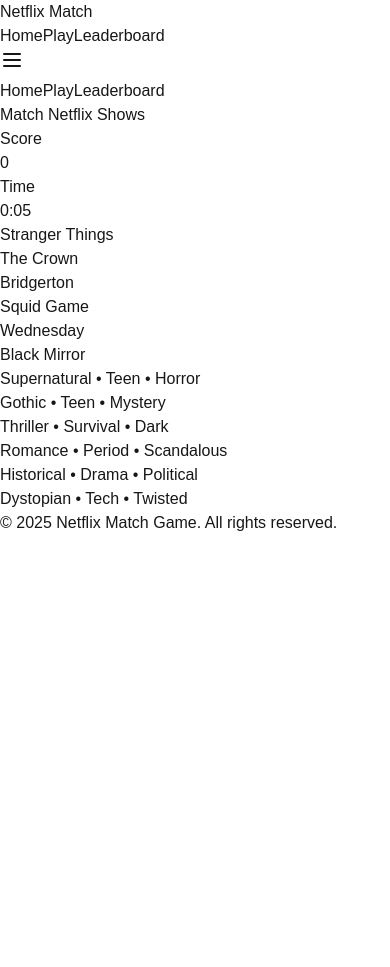
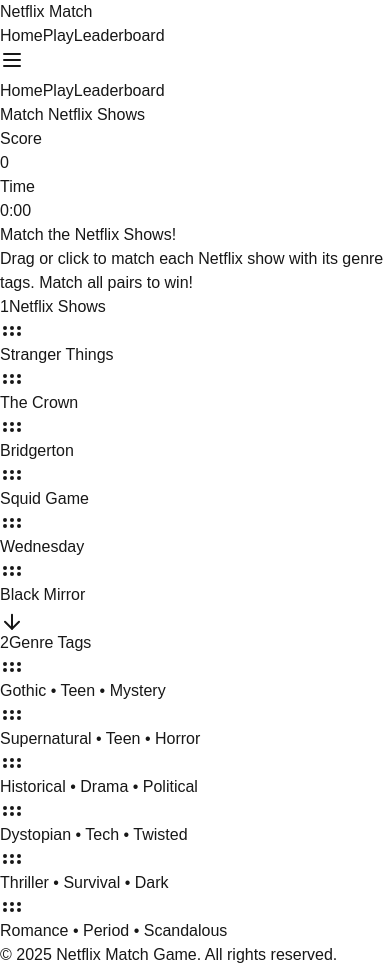
Before and after one commit to jonathankopp/sq_games, a Next.js app: page /game in a window 390 px wide. Before the commit the page ends 844 px from the top, so only its background shows below. Built offline with nearby package versions, Linux system fonts and the light colour scheme.

Commit message:
changed display and added some phone support

```diff
--- a/src/app/components/game/GameBoard.tsx
+++ b/src/app/components/game/GameBoard.tsx
@@ -1,176 +1,164 @@
 'use client';
 
-import { DndContext, DragEndEvent, DragStartEvent, DragOverlay } from '@dnd-kit/core';
 import { useState, useEffect } from 'react';
-import { useGameStore } from '@/store/gameStore';
 import { ShowCard } from './ShowCard';
-import { shuffleArray } from '@/lib/utils';
-import { cn } from '@/lib/utils';
+import { ArrowDownIcon } from 'lucide-react';
+import { motion } from 'framer-motion';
 
-export function GameBoard() {
-  const {
-    shows,
-    userMatches,
-    setMatch,
-    removeMatch,
-    score,
-    setScore,
-    timeElapsed,
-    updateTimeElapsed,
-    isGameComplete,
-    completeGame,
-  } = useGameStore();
+interface Show {
+  id: string;
+  title: string;
+  description: string;
+}
 
-  const [draggedItem, setDraggedItem] = useState<{
-    id: string;
-    title: string;
-    type: 'show' | 'description';
-  } | null>(null);
+interface Match {
+  showId: string;
+  descriptionId: string;
+  isMatched: boolean;
+  isCorrect: boolean;
+  showShakeAnimation?: boolean;
+}
 
-  const [shuffledDescriptions, setShuffledDescriptions] = useState<typeof shows>([]);
+interface GameBoardProps {
+  shows: Show[];
+}
+
+export function GameBoard({ shows }: GameBoardProps) {
+  const [userMatches, setUserMatches] = useState<Match[]>([]);
   const [selectedShowId, setSelectedShowId] = useState<string | null>(null);
-  const [incorrectPairIds, setIncorrectPairIds] = useState<Set<string>>(new Set());
+  const [selectedDescriptionId, setSelectedDescriptionId] = useState<string | null>(null);
+  const [shuffledDescriptions, setShuffledDescriptions] = useState<Array<{ id: string; description: string }>>([]);
 
-  // Timer effect
   useEffect(() => {
-    const timer = setInterval(() => {
-      if (!isGameComplete) {
-        updateTimeElapsed(timeElapsed + 1);
-      }
-    }, 1000);
-
-    return () => clearInterval(timer);
-  }, [timeElapsed, isGameComplete, updateTimeElapsed]);
-
-  // Initialize shuffled descriptions
-  useEffect(() => {
+    // Initialize and shuffle descriptions when shows change
     if (shows.length > 0) {
-      setShuffledDescriptions(shuffleArray(shows));
+      const descriptions = shows.map(show => ({
+        id: show.id,
+        description: show.description
+      }));
+      setShuffledDescriptions([...descriptions].sort(() => Math.random() - 0.5));
     }
   }, [shows]);
 
-  const handleDragStart = (event: DragStartEvent) => {
-    const { id, type } = event.active.data.current as { id: string; type: 'show' | 'description' };
-    const item = type === 'show'
-      ? shows.find(s => s.id === id)
-      : shuffledDescriptions.find(s => s.id === id);
-
-    if (item) {
-      setDraggedItem({
-        id: item.id,
-        title: type === 'show' ? item.title : item.description,
-        type,
-      });
+  const handleShowSelect = (showId: string) => {
+    setSelectedShowId(showId === selectedShowId ? null : showId);
+    if (selectedDescriptionId) {
+      handleMatch(showId, selectedDescriptionId);
+      setSelectedDescriptionId(null);
     }
   };
 
-  const handleDragEnd = (event: DragEndEvent) => {
-    const { active, over } = event;
-    setDraggedItem(null);
-
-    if (!over) return;
-
-    const sourceId = (active.data.current as { id: string }).id;
-    const targetId = over.id as string;
-
-    handleMatch(sourceId, targetId);
-  };
-
-  const handleCardClick = (id: string, type: 'show' | 'description') => {
-    if (type === 'show') {
-      setSelectedShowId(id === selectedShowId ? null : id);
-    } else if (selectedShowId) {
-      handleMatch(selectedShowId, id);
+  const handleDescriptionSelect = (descriptionId: string) => {
+    setSelectedDescriptionId(descriptionId === selectedDescriptionId ? null : descriptionId);
+    if (selectedShowId) {
+      handleMatch(selectedShowId, descriptionId);
       setSelectedShowId(null);
     }
   };
 
   const handleMatch = (showId: string, descriptionId: string) => {
-    const isCorrectMatch = shows.some(show =>
-      (show.id === showId && `desc-${show.id}` === descriptionId) ||
-      (show.id === descriptionId && `desc-${show.id}` === showId)
-    );
+    const isCorrect = showId === descriptionId;
 
-    if (isCorrectMatch) {
-      const matchScore = Math.max(1000 - timeElapsed * 10, 100); // Time-based scoring
-      setScore(score + matchScore);
-      setMatch(showId, descriptionId);
+    if (isCorrect) {
+      setUserMatches(prev => [
+        ...prev,
+        {
+          showId,
+          descriptionId,
+          isMatched: true,
+          isCorrect: true
+        }
+      ]);
+    } else {
+      setUserMatches(prev => [
+        ...prev,
+        {
+          showId,
+          descriptionId,
+          isMatched: true,
+          isCorrect: false,
+          showShakeAnimation: true
+        }
+      ]);
 
-      // Check if game is complete
-      if (Object.keys(userMatches).length === shows.length - 1) {
-        completeGame();
-      }
-    } else {
-      // Show shake animation for incorrect match
-      setIncorrectPairIds(new Set([showId, descriptionId]));
+      // Remove incorrect match after animation
       setTimeout(() => {
-        setIncorrectPairIds(new Set());
-      }, 500);
-      removeMatch(showId);
+        setUserMatches(prev => prev.filter(match => match.showId !== showId));
+      }, 1000);
     }
   };
 
   return (
-    <DndContext onDragStart={handleDragStart} onDragEnd={handleDragEnd}>
-      <div className="space-y-8">
-        {/* Shows Grid */}
-        <div className="grid grid-cols-2 md:grid-cols-3 gap-4">
+    <div className="w-full flex flex-col space-y-4 md:space-y-12">
+      {/* Instructions */}
+      <div className="text-center space-y-1 md:space-y-2">
+        <h1 className="text-sm md:text-xl font-semibold text-white">Match the Netflix Shows!</h1>
+        <p className="text-[10px] md:text-sm text-gray-400">
+          Drag or click to match each Netflix show with its genre tags. Match all pairs to win!
+        </p>
+      </div>
+
+      {/* Shows Section */}
+      <div className="space-y-2 md:space-y-4">
+        <h2 className="text-xs md:text-lg font-medium text-gray-300">
+          <span className="inline-block w-5 h-5 md:w-6 md:h-6 text-[10px] md:text-sm bg-purple-500/20 rounded-full mr-2 flex items-center justify-center">1</span>
+          Netflix Shows
+        </h2>
+        <div className="grid grid-cols-2 gap-2 md:gap-4">
           {shows.map((show) => {
-            const isMatched = show.id in userMatches;
-            const matchedWithId = userMatches[show.id];
-            const isCorrect = matchedWithId === `desc-${show.id}`;
-
+            const match = userMatches.find(m => m.showId === show.id);
             return (
               <ShowCard
                 key={show.id}
                 id={show.id}
                 title={show.title}
                 type="show"
-                isMatched={isMatched}
-                isCorrect={isCorrect}
+                isMatched={match?.isMatched}
+                isCorrect={match?.isCorrect}
                 isSelected={selectedShowId === show.id}
-                onSelect={() => handleCardClick(show.id, 'show')}
-                showShakeAnimation={incorrectPairIds.has(show.id)}
-              />
-            );
-          })}
-        </div>
-
-        {/* Descriptions Grid */}
-        <div className="grid grid-cols-2 md:grid-cols-3 gap-4">
-          {shuffledDescriptions.map((show) => {
-            const dropZoneId = `desc-${show.id}`;
-            const matchedShowId = Object.entries(userMatches).find(
-              ([_, descId]) => descId === dropZoneId
-            )?.[0];
-            const isMatched = Boolean(matchedShowId);
-            const isCorrect = matchedShowId === show.id;
-
-            return (
-              <ShowCard
-                key={dropZoneId}
-                id={show.id}
-                title={show.description}
-                type="description"
-                isMatched={isMatched}
-                isCorrect={isCorrect}
-                onSelect={() => handleCardClick(show.id, 'description')}
-                showShakeAnimation={incorrectPairIds.has(show.id)}
+                onSelect={() => handleShowSelect(show.id)}
+                showShakeAnimation={match?.showShakeAnimation}
               />
             );
           })}
         </div>
       </div>
 
-      <DragOverlay>
-        {draggedItem && (
-          <ShowCard
-            id={draggedItem.id}
-            title={draggedItem.title}
-            type={draggedItem.type}
-          />
-        )}
-      </DragOverlay>
-    </DndContext>
+      {/* Visual Separator */}
+      <div className="flex flex-col items-center space-y-1 md:space-y-2">
+        <div className="w-1/2 border-t border-gray-700" />
+        <motion.div
+          animate={{ y: [0, 5, 0] }}
+          transition={{ repeat: Infinity, duration: 1.5 }}
+        >
+          <ArrowDownIcon className="w-4 h-4 md:w-6 md:h-6 text-gray-500" />
+        </motion.div>
+      </div>
+
+      {/* Descriptions Section */}
+      <div className="space-y-2 md:space-y-4">
+        <h2 className="text-xs md:text-lg font-medium text-gray-300">
+          <span className="inline-block w-5 h-5 md:w-6 md:h-6 text-[10px] md:text-sm bg-gray-500/20 rounded-full mr-2 flex items-center justify-center">2</span>
+          Genre Tags
+        </h2>
+        <div className="grid grid-cols-2 gap-2 md:gap-4">
+          {shuffledDescriptions.map((desc) => {
+            const match = userMatches.find(m => m.descriptionId === desc.id);
+            return (
+              <ShowCard
+                key={desc.id}
+                id={desc.id}
+                title={desc.description}
+                type="description"
+                isMatched={match?.isMatched}
+                isCorrect={match?.isCorrect}
+                isSelected={selectedDescriptionId === desc.id}
+                onSelect={() => handleDescriptionSelect(desc.id)}
+              />
+            );
+          })}
+        </div>
+      </div>
+    </div>
   );
 }
--- a/src/app/components/game/ShowCard.tsx
+++ b/src/app/components/game/ShowCard.tsx
@@ -1,74 +1,60 @@
 'use client';
 
-import { useDraggable } from '@dnd-kit/core';
-import { CSS } from '@dnd-kit/utilities';
+import { motion } from 'framer-motion';
 import { cn } from '@/lib/utils';
-import { motion } from 'framer-motion';
+import { GripHorizontal } from 'lucide-react';
 
 interface ShowCardProps {
   id: string;
   title: string;
+  type: 'show' | 'description';
   isMatched?: boolean;
   isCorrect?: boolean;
   isSelected?: boolean;
-  type: 'show' | 'description';
+  showShakeAnimation?: boolean;
   onSelect?: () => void;
   className?: string;
-  showShakeAnimation?: boolean;
 }
 
 export function ShowCard({
   id,
   title,
+  type,
   isMatched,
   isCorrect,
   isSelected,
-  type,
+  showShakeAnimation,
   onSelect,
-  className,
-  showShakeAnimation
+  className
 }: ShowCardProps) {
-  const { attributes, listeners, setNodeRef, transform, isDragging } = useDraggable({
-    id: `${type}-${id}`,
-    data: {
-      type,
-      id,
-    },
-  });
-
-  const style = {
-    transform: CSS.Translate.toString(transform),
-  };
-
   return (
     <motion.div
-      ref={setNodeRef}
-      style={style}
-      {...attributes}
-      {...listeners}
       animate={showShakeAnimation ? {
         x: [0, -10, 10, -10, 10, 0],
         transition: { duration: 0.4 }
       } : {}}
       onClick={onSelect}
       className={cn(
-        'aspect-[2/1] flex items-center justify-center p-4',
-        'rounded-lg shadow-md transition-all duration-200',
-        'border-2 cursor-pointer',
-        isDragging && 'opacity-50 scale-105',
+        'aspect-[2.5/1] md:aspect-[2/1] flex items-center justify-center p-2 md:p-4 relative group',
+        'rounded-md md:rounded-lg shadow-md transition-all duration-200',
+        'border md:border-2 cursor-pointer',
         isMatched && isCorrect && 'border-green-500 bg-green-100 dark:bg-green-900/20',
         isSelected && 'border-blue-500 bg-blue-50 dark:bg-blue-900/20',
-        !isMatched && !isSelected && 'border-gray-200 bg-white dark:border-gray-700 dark:bg-gray-800',
+        !isMatched && !isSelected && type === 'show' && 'border-purple-500/50 bg-purple-500/5 dark:border-purple-500/30 dark:bg-purple-900/10',
+        !isMatched && !isSelected && type === 'description' && 'border-gray-200 bg-white/5 dark:border-gray-700 dark:bg-gray-800/50',
         'hover:shadow-lg hover:scale-102',
         className
       )}
     >
+      {/* Drag handle indicator */}
+      <GripHorizontal className="absolute top-1 right-1 md:top-2 md:right-2 w-3 h-3 md:w-4 md:h-4 opacity-0 group-hover:opacity-50 transition-opacity text-gray-400" />
+
       <p className={cn(
-        'text-sm md:text-base font-medium text-center px-2',
-        type === 'description' && 'text-xs md:text-sm',
+        'text-center px-1 md:px-2 line-clamp-2 md:line-clamp-1',
+        type === 'show' && 'text-sm md:text-lg font-semibold text-purple-100',
+        type === 'description' && 'text-xs md:text-base font-medium text-gray-300',
         isMatched && isCorrect && 'text-green-700 dark:text-green-300',
-        isSelected && 'text-blue-700 dark:text-blue-300',
-        !isMatched && !isSelected && 'text-gray-900 dark:text-gray-100'
+        isSelected && 'text-blue-700 dark:text-blue-300'
       )}>
         {title}
       </p>
--- a/src/app/game/page.tsx
+++ b/src/app/game/page.tsx
@@ -60,7 +60,7 @@
 
         <div className="max-w-6xl mx-auto">
           <GameStatus />
-          <GameBoard />
+          {shows.length > 0 && <GameBoard shows={shows} />}
         </div>
       </div>
     </Layout>
```
